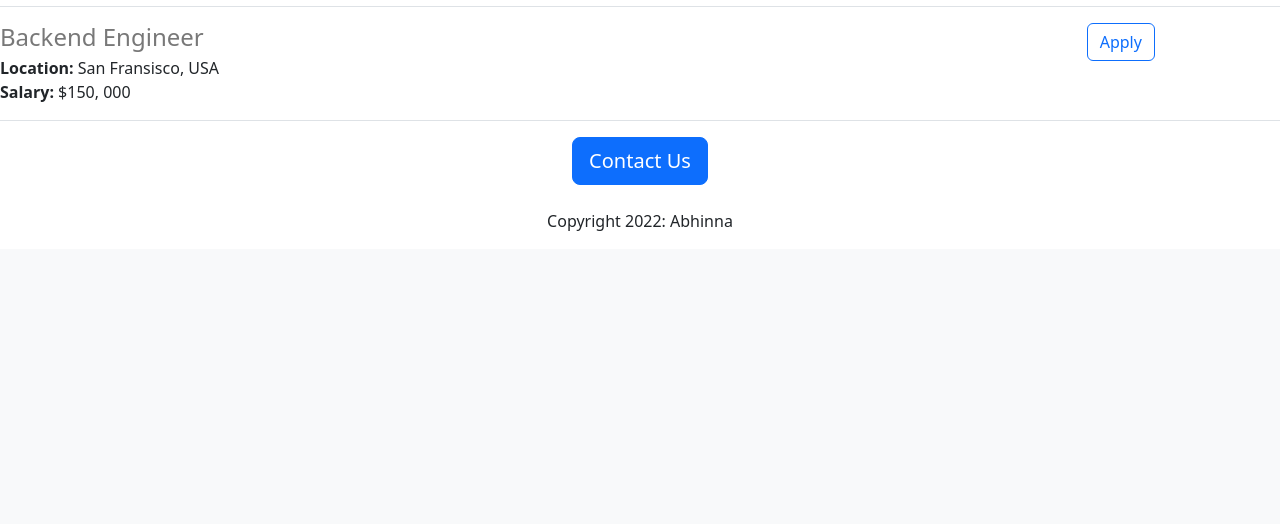
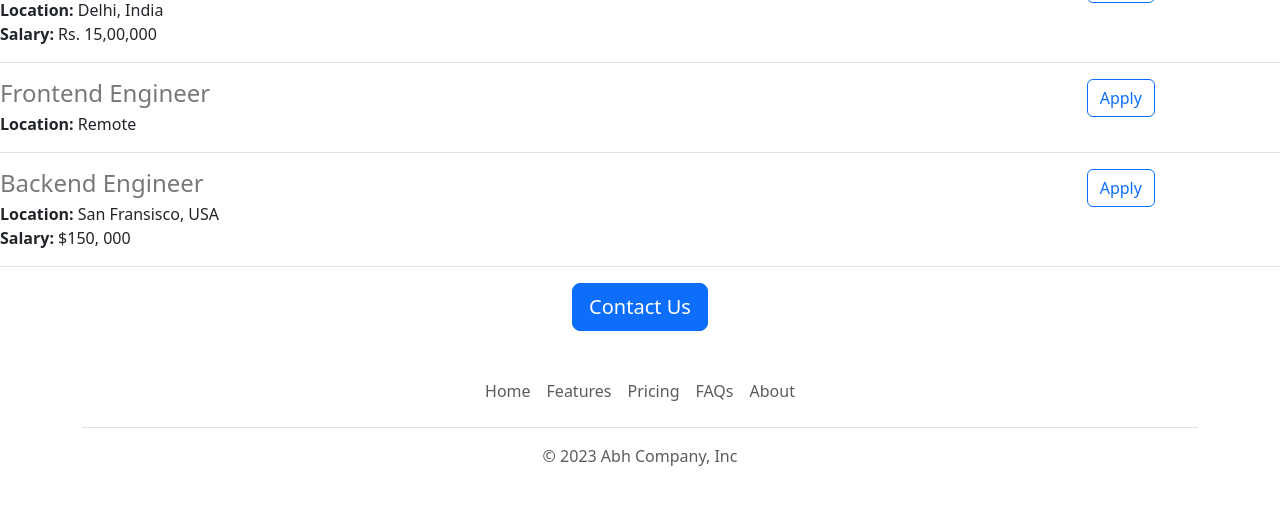
Before and after one commit to abhinna-biswal/abhinna-careers-website, a Flask app: page / in a window 1280 px wide. Shown: the part 1033-1557 px from the top of the page. Before the commit the page ends 1264 px from the top, so only its background shows below. Run offline with Flask 2, Linux system fonts and the light colour scheme.

Commit message:
Added people.jpg and populate nav.html Updated home.html

```diff
--- /dev/null
+++ b/templates/footer.html
@@ -0,0 +1,12 @@
+<div class="container">
+  <footer class="py-3 my-4">
+    <ul class="nav justify-content-center border-bottom pb-3 mb-3">
+      <li class="nav-item"><a href="#" class="nav-link px-2 text-muted">Home</a></li>
+      <li class="nav-item"><a href="#" class="nav-link px-2 text-muted">Features</a></li>
+      <li class="nav-item"><a href="#" class="nav-link px-2 text-muted">Pricing</a></li>
+      <li class="nav-item"><a href="#" class="nav-link px-2 text-muted">FAQs</a></li>
+      <li class="nav-item"><a href="#" class="nav-link px-2 text-muted">About</a></li>
+    </ul>
+    <p class="text-center text-muted">&copy; 2023 Abh Company, Inc</p>
+  </footer>
+</div>
--- a/templates/home.html
+++ b/templates/home.html
@@ -10,21 +10,28 @@
         width: 100%;
         height: 350px;
         object-fit: cover;
+        margin-bottom: 16px;
       }
     </style>
   </head>
 
 <body>
   {% include 'nav.html' %}
+  <img class="img-fluid" id="banner" src = "https://abhinna-careers-website.abhinna-biswal.repl.co/static/banner.jpg" height=320px >
 
   <div id="container">
-    <h1 class="text-center mt-2 mb-4"> {{company_name}} Career. </h1>
-    <img class="img-fluid" id="banner" src = "https://abhinna-careers-website.abhinna-biswal.repl.co/static/banner.jpg" height=320px >
-    <h2 class="text-center mt-2 mb-4"> About Abhinna </h2>
+    <h1 class="text-center mt-2 mb-4"> {{company_name}} Career </h1>
+
+    <div class="row" style="margin-bottom:16px">
+      <div class="col-md-6">
     <p class="lead">
       Lorem ipsum dolor sit amet, consectetur adipiscing elit, sed do eiusmod tempor incididunt ut labore et dolore magna aliqua. Ut enim ad minim veniam, quis nostrud exercitation ullamco laborisnisi ut aliquip ex ea commodo consequat. Duis aute irure dolor in reprehenderit in voluptate velit esse cillum dolore eu fugiat nulla pariatur. Excepteur sint  occaecat cupidatat non proident, sunt in culpa qui officia  deserunt mollit anim id est laborum.
     </p>
-
+      </div>
+      <div class="d-none d-md-block col-md-6">
+        <img src="/static/people.jpg" style="height: 320px; border-radius:4px;">
+      </div>
+    </div>
     <h2 class="text-center" mt-2 mb-4> Open Job Positions </h2>
     <div>
       {% for job in jobs %}
@@ -33,9 +40,9 @@
     </div>
     <div class="text-center">
       <button class="btn btn-primary btn-lg"> Contact Us </button>
-      <p class="mt-4"> Copyright 2022: Abhinna </p>
     </div>
   </div>
+  {% include 'footer.html' %}
 </body>
 
 </html>
--- a/templates/nav.html
+++ b/templates/nav.html
@@ -1,4 +1,4 @@
-<nav class="navbar bg-body-tertiary">
+<nav class="navbar shadow-sm fixed-top bg-white">
   <div class="container-fluid">
     <a class="navbar-brand" href="#">
       <img src="/static/logo.svg" alt="Logo" width="30" height="24" class="d-inline-block align-text-top">
@@ -6,3 +6,4 @@
     </a>
   </div>
 </nav>
+<div style="height: 56px"></div>
```
Also changed, not shown: 1 other file.
